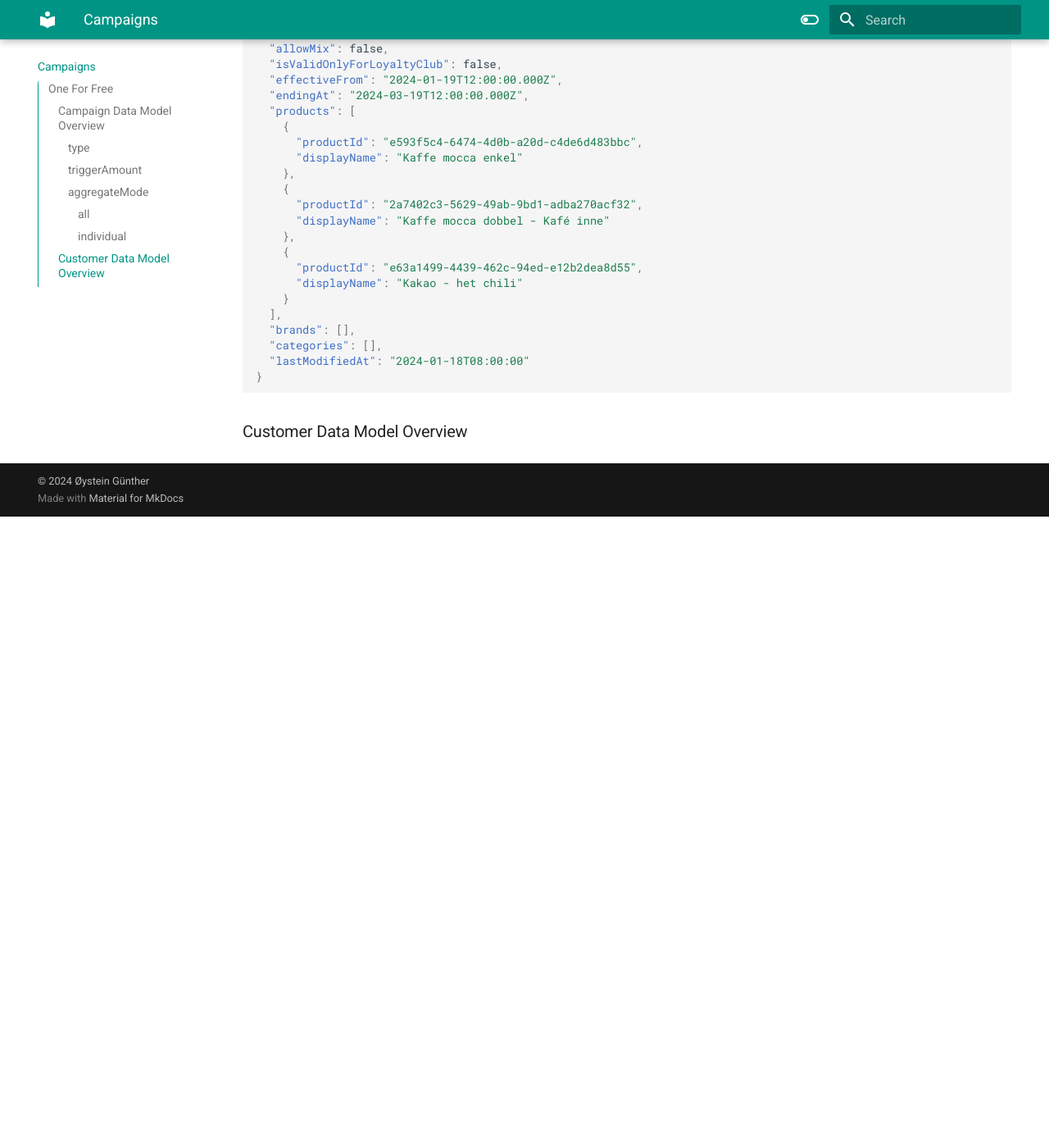
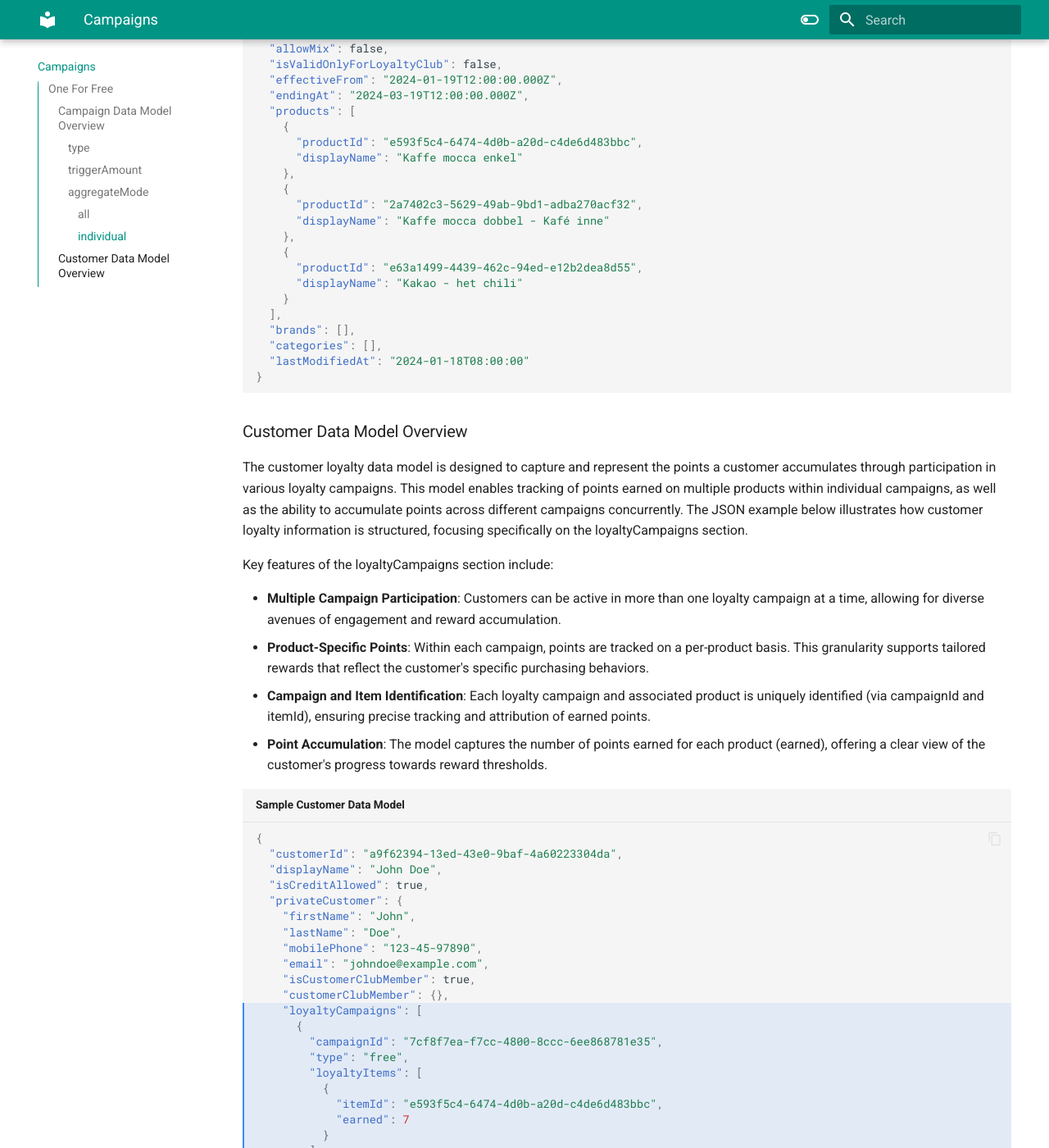
Before and after one commit to gunther-gpos/tillbuddy-pos-docs, an MkDocs documentation site: the page built from docs/campaigns.md, in a window 1280 px wide and 1400 px high, scrolled down 1554 px. Shown: the whole window at 82% size. Built offline with MkDocs 1.6.1 and Material for MkDocs 9.7.7, drawn with Linux system fonts in a browser that asks for light colours; before the commit the page ends 2184 px from its top, so only the background shows below that; some of the changed text lies outside the part shown.

Commit message:
Campaigns customer data model

````diff
--- a/docs/campaigns.md
+++ b/docs/campaigns.md
@@ -22,7 +22,6 @@
 The "individual" mode requires customers to accumulate points on a per-product basis. For example, with a triggerAmount of 10, a customer must purchase 10 of product A to receive the tenth product A for free, effectively paying for only 9.
 
 This model provides flexibility in how campaigns are structured, allowing for tailored promotional strategies that can accommodate different purchasing behaviors and preferences.
-
 
 ``` JSON title="Sample Campaign Data Model" hl_lines="11 13 14 15 16"
 {
@@ -66,3 +65,54 @@
 }
 ```
 ### Customer Data Model Overview
+The customer loyalty data model is designed to capture and represent the points a customer accumulates through participation in various loyalty campaigns. This model enables tracking of points earned on multiple products within individual campaigns, as well as the ability to accumulate points across different campaigns concurrently. The JSON example below illustrates how customer loyalty information is structured, focusing specifically on the loyaltyCampaigns section.
+
+Key features of the loyaltyCampaigns section include:
+
+- **Multiple Campaign Participation**: Customers can be active in more than one loyalty campaign at a time, allowing for diverse avenues of engagement and reward accumulation.
+- **Product-Specific Points**: Within each campaign, points are tracked on a per-product basis. This granularity supports tailored rewards that reflect the customer's specific purchasing behaviors.
+- **Campaign and Item Identification**: Each loyalty campaign and associated product is uniquely identified (via campaignId and itemId), ensuring precise tracking and attribution of earned points.
+- **Point Accumulation**: The model captures the number of points earned for each product (earned), offering a clear view of the customer's progress towards reward thresholds.
+
+``` JSON title="Sample Customer Data Model" hl_lines="12-37"
+{
+  "customerId": "a9f62394-13ed-43e0-9baf-4a60223304da",
+  "displayName": "John Doe",
+  "isCreditAllowed": true,
+  "privateCustomer": {
+    "firstName": "John",
+    "lastName": "Doe",
+    "mobilePhone": "123-45-97890",
+    "email": "johndoe@example.com",
+    "isCustomerClubMember": true,
+    "customerClubMember": {},
+    "loyaltyCampaigns": [
+      {
+        "campaignId": "7cf8f7ea-f7cc-4800-8ccc-6ee868781e35",
+        "type": "free",
+        "loyaltyItems": [
+          {
+            "itemId": "e593f5c4-6474-4d0b-a20d-c4de6d483bbc",
+            "earned": 7
+          }
+        ]
+      },
+      {
+        "campaignId": "9f06f0a2-26c3-4e67-ae8d-e68d7849303a",
+        "type": "free",
+        "loyaltyItems": [
+          {
+            "itemId": "64e5ed48-4893-4502-bf51-c6b9ae593b80",
+            "earned": 6
+          },
+          {
+            "itemId": "15bf8efc-4202-4214-a567-25ca722bc784",
+            "earned": 3
+          }
+        ]
+      }
+    ]
+  },
+  "displayNameCalculated": "John Doe"
+}
+```
````
